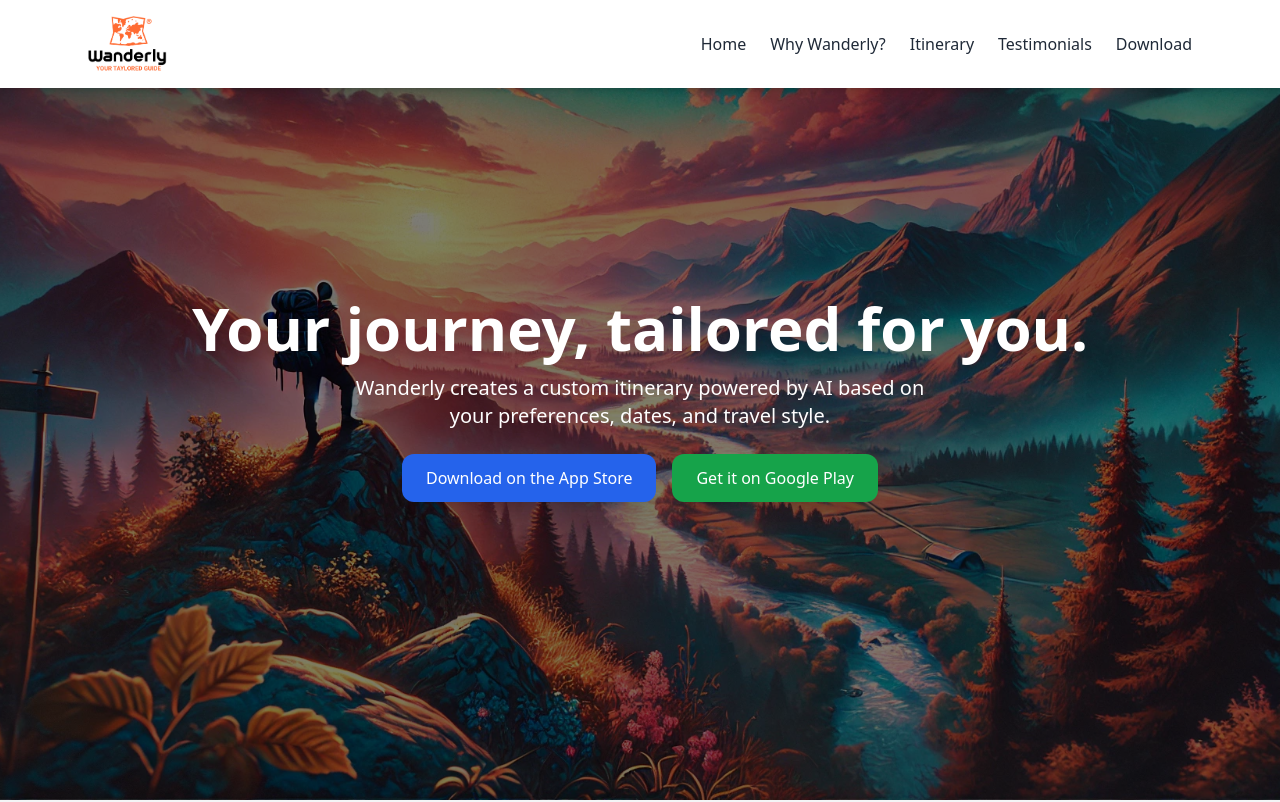
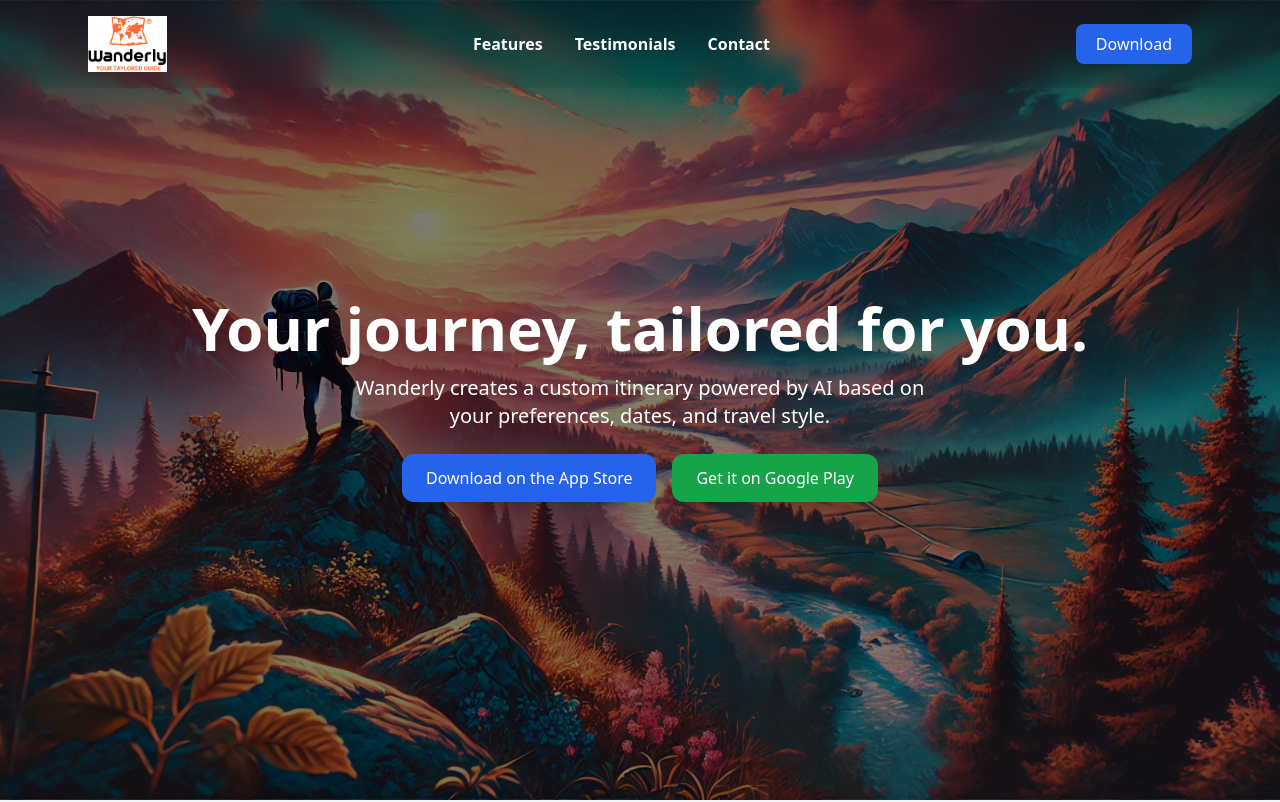
Before and after one commit to KevinVrl/wanderly-netlify, a Next.js app: page / in a window 1280 px wide. Shown: the top 802 px of the page. Built offline with nearby package versions, Linux system fonts and the light colour scheme.

Commit message:
Stylize navbar and link Download button to coming soon

```diff
--- a/components/Navbar.tsx
+++ b/components/Navbar.tsx
@@ -1,46 +1,40 @@
 "use client";
 
 import { useState } from "react";
+import Link from "next/link";
 
 export default function Navbar() {
-  const [isOpen, setIsOpen] = useState(false);
+  const [isScrolled, setIsScrolled] = useState(false);
+
+  // Ajoute un effet lorsque l'utilisateur fait défiler la page
+  if (typeof window !== "undefined") {
+    window.addEventListener("scroll", () => {
+      setIsScrolled(window.scrollY > 50);
+    });
+  }
 
   return (
-    <nav className="fixed top-0 left-0 w-full bg-white shadow-md z-50">
+    <nav className={`fixed top-0 left-0 w-full z-50 transition-all ${isScrolled ? "bg-white shadow-lg" : "bg-transparent"} backdrop-blur-md`}>
       <div className="max-w-6xl mx-auto px-6 py-4 flex justify-between items-center">
-        {/* ✅ Logo */}
-        <a href="#" className="flex items-center">
-        <img src="/images/logo.png?v=2" alt="Wanderly Logo" className="h-14 w-auto" />
-        </a>
+        {/* LOGO */}
+        <Link href="/" className="flex items-center">
+          <img src="/images/logo.png?v=2" alt="Wanderly Logo" className="h-14 w-auto" />
+        </Link>
 
-        {/* ✅ Desktop Menu */}
-        <div className="hidden md:flex space-x-6">
-          <a href="#hero" className="hover:text-blue-600 transition">Home</a>
-          <a href="#why" className="hover:text-blue-600 transition">Why Wanderly?</a>
-          <a href="#itinerary" className="hover:text-blue-600 transition">Itinerary</a>
-          <a href="#testimonials" className="hover:text-blue-600 transition">Testimonials</a>
-          <a href="#download" className="hover:text-blue-600 transition">Download</a>
-        </div>
+        {/* MENU */}
+        <ul className="hidden md:flex space-x-8 text-white font-semibold">
+          <li><Link href="#features" className="hover:text-blue-300 transition">Features</Link></li>
+          <li><Link href="#testimonials" className="hover:text-blue-300 transition">Testimonials</Link></li>
+          <li><Link href="#contact" className="hover:text-blue-300 transition">Contact</Link></li>
+        </ul>
 
-        {/* ✅ Mobile Menu Button */}
-        <button
-          className="md:hidden text-gray-700 focus:outline-none"
-          onClick={() => setIsOpen(!isOpen)}
-        >
-          ☰
-        </button>
+        {/* BOUTON DOWNLOAD */}
+        <Link href="/coming-soon">
+          <button className="bg-blue-600 text-white px-5 py-2 rounded-lg shadow-lg hover:bg-blue-700 transition">
+            Download
+          </button>
+        </Link>
       </div>
-
-      {/* ✅ Mobile Menu */}
-      {isOpen && (
-        <div className="md:hidden bg-white shadow-md absolute top-full left-0 w-full text-center">
-          <a href="#hero" className="block py-3 border-b" onClick={() => setIsOpen(false)}>Home</a>
-          <a href="#why" className="block py-3 border-b" onClick={() => setIsOpen(false)}>Why Wanderly?</a>
-          <a href="#itinerary" className="block py-3 border-b" onClick={() => setIsOpen(false)}>Itinerary</a>
-          <a href="#testimonials" className="block py-3 border-b" onClick={() => setIsOpen(false)}>Testimonials</a>
-          <a href="#download" className="block py-3" onClick={() => setIsOpen(false)}>Download</a>
-        </div>
-      )}
     </nav>
   );
 }
```
